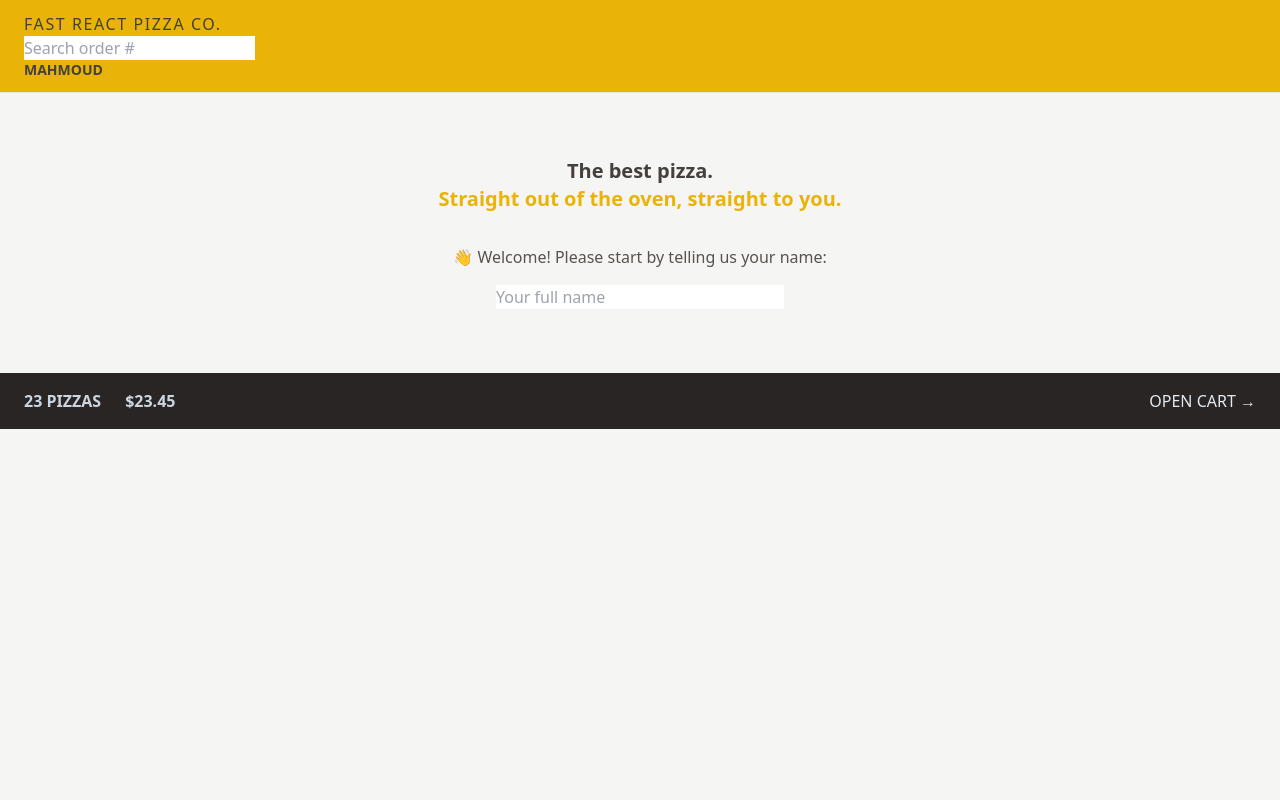
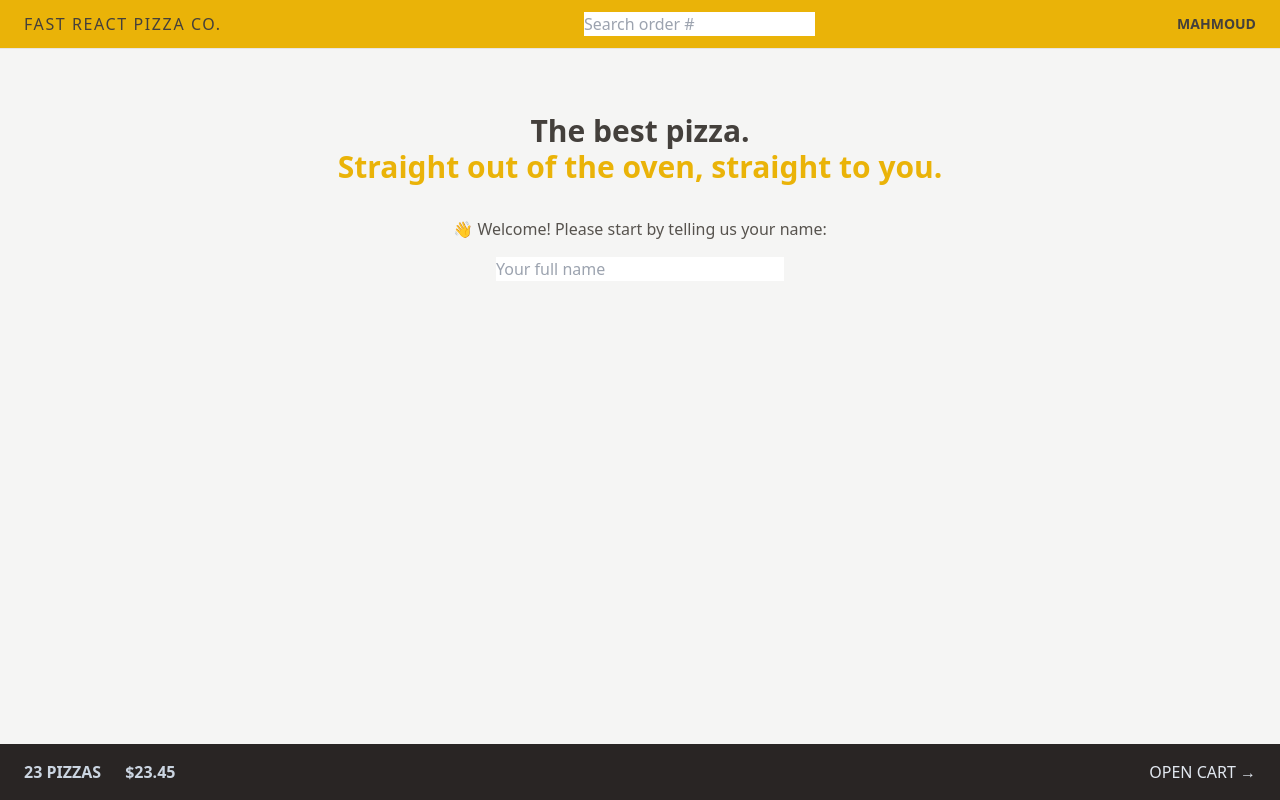
Before and after one commit to mahmoud-mohsen-dev/fast-react-pizza, a React (Vite) app: page / in a window 1280 px wide. Built offline with nearby package versions, Linux system fonts and the light colour scheme.

Commit message:
adding grid and flex box to the homepage and pagelayout

```diff
--- a/src/features/cart/CartOverview.jsx
+++ b/src/features/cart/CartOverview.jsx
@@ -2,7 +2,7 @@ import { Link } from "react-router-dom";
 
 function CartOverview() {
   return (
-    <div className=" flex justify-between bg-stone-800 px-4 py-4 uppercase text-slate-200 sm:px-6 sm:text-sm md:text-base">
+    <div className=" flex items-center justify-between bg-stone-800 px-4 py-4 uppercase text-slate-200 sm:px-6 sm:text-sm md:text-base">
       <p className=" space-x-4 font-semibold text-slate-300 sm:space-x-6">
         <span>23 pizzas</span>
         <span>$23.45</span>
--- a/src/features/user/CreateUser.jsx
+++ b/src/features/user/CreateUser.jsx
@@ -9,7 +9,7 @@ function CreateUser() {
 
   return (
     <form onSubmit={handleSubmit}>
-      <p className="mb-4 text-sm text-stone-600 md:text-base">
+      <p className="mb-4 text-sm text-stone-600 md:text-base md:font-medium">
         👋 Welcome! Please start by telling us your name:
       </p>
 
--- a/src/ui/AppLayout.jsx
+++ b/src/ui/AppLayout.jsx
@@ -8,10 +8,14 @@ function AppLayout() {
   const isLoading = navigation.state === "loading";
 
   return (
-    <div>
+    <div className="grid h-screen grid-rows-[auto_1fr_auto]">
       {isLoading && <Loader />}
       <Header />
-      <Outlet />
+      <div className="overflow-scroll">
+        <main className="mx-auto max-w-3xl">
+          <Outlet />
+        </main>
+      </div>
       <CartOverview />
     </div>
   );
--- a/src/ui/Header.jsx
+++ b/src/ui/Header.jsx
@@ -4,7 +4,7 @@ import UserName from "../features/user/UserName";
 
 function Header() {
   return (
-    <header className="border-b border-stone-200 bg-yellow-500 px-4 py-3 uppercase sm:px-6">
+    <header className="flex items-center justify-between border-b border-stone-200 bg-yellow-500 px-4 py-3 uppercase sm:px-6">
       <Link to="/" className="tracking-widest">
         Fast React Pizza Co.
       </Link>
--- a/src/ui/Home.jsx
+++ b/src/ui/Home.jsx
@@ -1,8 +1,8 @@
 import CreateUser from "../features/user/CreateUser";
 function Home() {
   return (
-    <div className="my-10 text-center sm:my-16">
-      <h1 className="mb-8 text-xl font-semibold">
+    <div className="my-10 px-4 text-center sm:my-16">
+      <h1 className="mb-8 text-xl font-semibold md:text-3xl">
         The best pizza.
         <br />
         <span className=" text-yellow-500">
```
